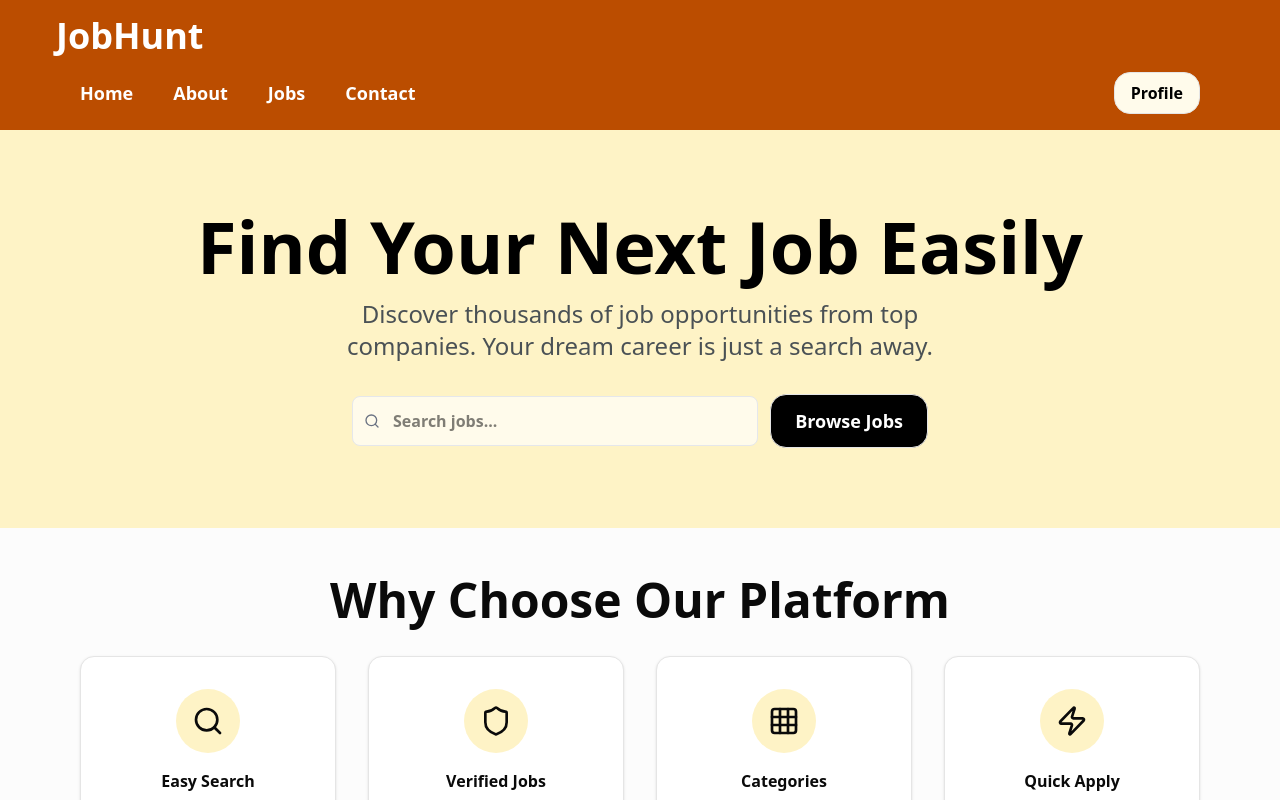
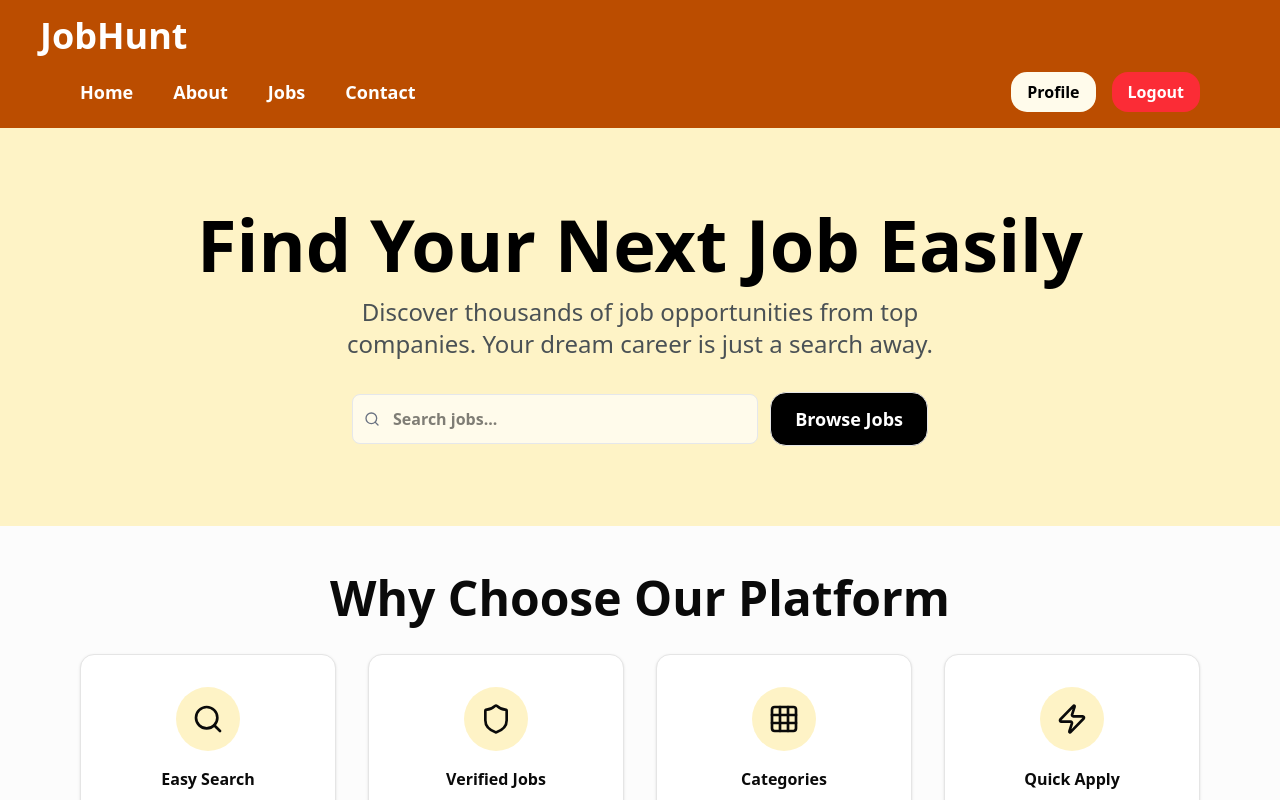
Before and after one commit to boluwatife1110/JOB-HUNT, a Next.js app: page / in a window 1280 px wide. Shown: the top 800 px of the page. Built offline with nearby package versions, Linux system fonts and the light colour scheme; no server answers; sample sign-in values are in the browser's storage.

Commit message:
still on the profile

```diff
--- a/src/components/app/profile.jsx
+++ b/src/components/app/profile.jsx
@@ -220,6 +220,14 @@ axios.get("https://job-hunt-backend-production-e87d.up.railway.app/users/profile
             onChange={(e) => setSkills(e.target.value)}
           />
         </div>
+        <div>
+          <label className="font-semibold">Experience</label>
+          <input
+            className="w-full border p-2 rounded"
+            value={experience}
+            onChange={(e) => setExperience(e.target.value)}
+          />
+        </div>
 
         {isRecruiter && (
           <div>
--- a/src/components/navigation/navbar.jsx
+++ b/src/components/navigation/navbar.jsx
@@ -12,11 +12,22 @@ export default function Navbar() {
   const [isLoggedIn, setIsLoggedIn] = useState(false);
   const router = useRouter();
 
+  // ================= CHECK AUTH =================
   useEffect(() => {
-    const token = localStorage.getItem("access_token");
-    if (token) setIsLoggedIn(true);
+    const checkAuth = () => {
+      const token = localStorage.getItem("access_token");
+      setIsLoggedIn(!!token);
+    };
+
+    checkAuth();
+
+    // listens for changes from other tabs
+    window.addEventListener("storage", checkAuth);
+
+    return () => window.removeEventListener("storage", checkAuth);
   }, []);
 
+  // ================= LOGOUT =================
   const handleLogout = () => {
     localStorage.removeItem("access_token");
     localStorage.removeItem("refresh_token");
@@ -29,10 +40,10 @@ export default function Navbar() {
   return (
     <header className="bg-amber-700 text-white shadow-sm">
 
-      {/* Top Bar */}
+      {/* TOP BAR */}
       <div className="flex items-center justify-between px-4 md:px-10 py-4">
         <Link href="/">
-          <h1 className="font-black text-2xl px-4 md:text-4xl cursor-pointer">
+          <h1 className="font-black text-2xl md:text-4xl cursor-pointer">
             JobHunt
           </h1>
         </Link>
@@ -40,13 +51,12 @@ export default function Navbar() {
         <button
           className="md:hidden"
           onClick={() => setShowMenu(!showMenu)}
-          aria-label="Toggle Menu"
         >
           {showMenu ? <X size={28} /> : <Menu size={28} />}
         </button>
       </div>
 
-      {/* Nav Content */}
+      {/* NAV */}
       <nav
         className={cn(
           "md:flex md:items-center md:justify-between md:px-20 md:pb-4",
@@ -55,7 +65,7 @@ export default function Navbar() {
             : "hidden md:flex"
         )}
       >
-        {/* Links */}
+        {/* LINKS */}
         <ul className="flex flex-col md:flex-row gap-6 md:gap-10 text-center text-lg font-medium">
           {NAV_LINKS.map((link, index) => (
             <li key={index}>
@@ -69,18 +79,19 @@ export default function Navbar() {
           ))}
         </ul>
 
-        {/* Auth Buttons */}
-        <div className="flex  justify-center md:flex-row gap-4 mt-6 md:mt-0 px-4 md:px-0">
+        {/* AUTH BUTTONS */}
+        <div className="flex justify-center gap-4 mt-6 md:mt-0">
+
           {!isLoggedIn ? (
             <>
               <Link href="/signin">
-                <button className="border py-2 px-4 rounded-2xl bg-amber-50 text-black font-semibold">
+                <button className="px-4 py-2 rounded-2xl bg-amber-50 text-black font-semibold">
                   Sign In
                 </button>
               </Link>
 
               <Link href="/signup">
-                <button className="border py-2 px-4 rounded-2xl bg-amber-50 text-black font-semibold">
+                <button className="px-4 py-2 rounded-2xl bg-amber-50 text-black font-semibold">
                   Sign Up
                 </button>
               </Link>
@@ -88,26 +99,19 @@ export default function Navbar() {
           ) : (
             <>
               <Link href="/profile">
-                <button className="border py-2 px-4 rounded-2xl bg-amber-50 text-black font-semibold">
+                <button className="px-4 py-2 rounded-2xl bg-amber-50 text-black font-semibold">
                   Profile
                 </button>
               </Link>
 
-              {/* <button
+              <button
                 onClick={handleLogout}
-                className="border py-2 px-4 rounded-2xl bg-red-500 text-white font-semibold"
+                className="px-4 py-2 rounded-2xl bg-red-500 text-white font-semibold"
               >
                 Logout
-              </button> */}
+              </button>
             </>
           )}
-
-          {/* Always visible */}
-          {/* <Link href="/jobs">
-            <button className="border py-2 px-4 rounded-2xl bg-black text-white font-semibold">
-              Post a Job
-            </button>
-          </Link> */}
         </div>
       </nav>
     </header>
```
